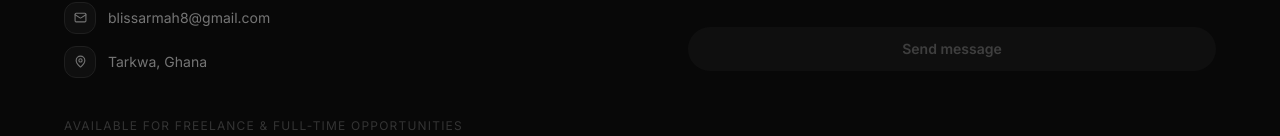
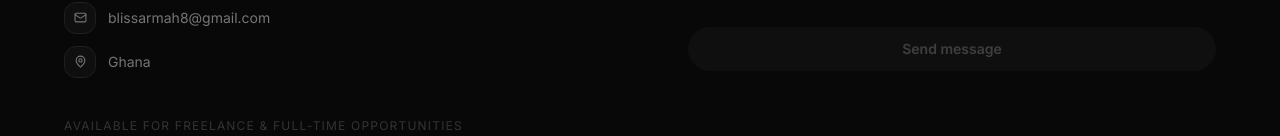
Before and after one commit to bliss-armah/My-Portfolio, a React (Vite) app: page / in a window 1280 px wide. Shown: the part 5155-5291 px from the top of the page. Built offline with nearby package versions, Linux system fonts and the light colour scheme.

Commit message:
chore: update contact location to Ghana and remove Footer component from About page.

```diff
--- a/src/pages/AboutPage.tsx
+++ b/src/pages/AboutPage.tsx
@@ -109,7 +109,6 @@ const AboutPage = () => {
         </div>
       </div>
 
-      <Footer />
     </div>
   );
 };
--- a/src/utils/data.tsx
+++ b/src/utils/data.tsx
@@ -145,5 +145,5 @@ export const works = [
 export const contactForm = [
   { id: 1, icon: <BsTelephone />, text: "+233245289983" },
   { id: 2, icon: <FiMail />, text: "blissarmah8@gmail.com" },
-  { id: 3, icon: <GoLocation />, text: "Tarkwa, Ghana" },
+  { id: 3, icon: <GoLocation />, text: "Ghana" },
 ];
```
